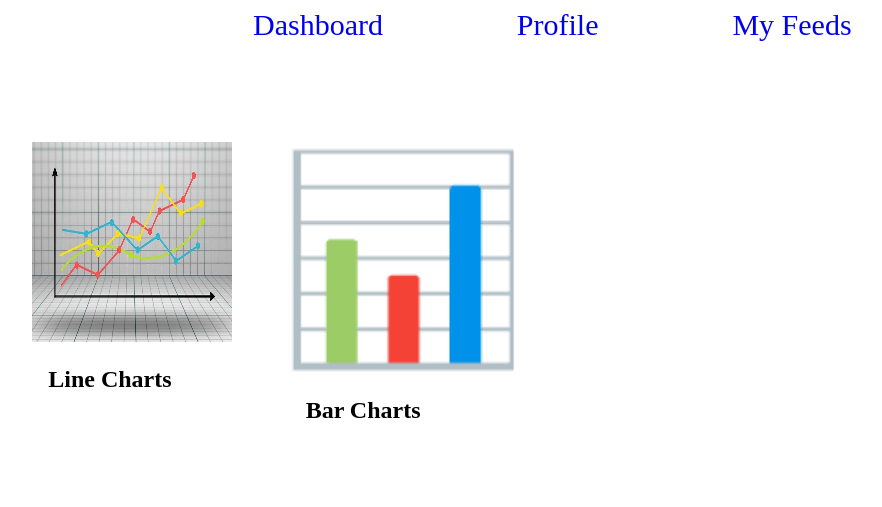
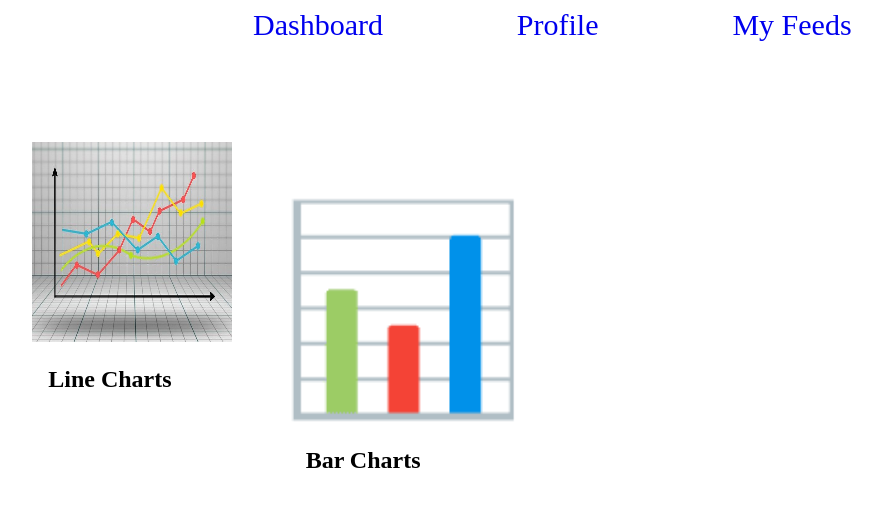
Before and after one commit to omisolaidowu/Online-Excel-Chartbuilder, a Flask app: page / in a window 1280 px wide. Shown: the top 507 px of the page, without its empty margins (71-953 px from the left). Run offline with Flask 2, Linux system fonts and the light colour scheme; parts of the project's set-up code (start-up, migrations or seed data) failed here and were passed over; some libraries are stand-ins or nearby versions.

Commit message:
template modified

```diff
--- a/static/style.css
+++ b/static/style.css
@@ -116,7 +116,7 @@ button{
 }
 
 
-.chart-line, .seg-div {
+.chart-line {
 	width: 200px;
 	height:200px;
 	margin-top:100px;
@@ -134,6 +134,7 @@ button{
 
 .seg-div{
 	display: grid;
+	margin-top: 150px;
 }
 
 a{
```
